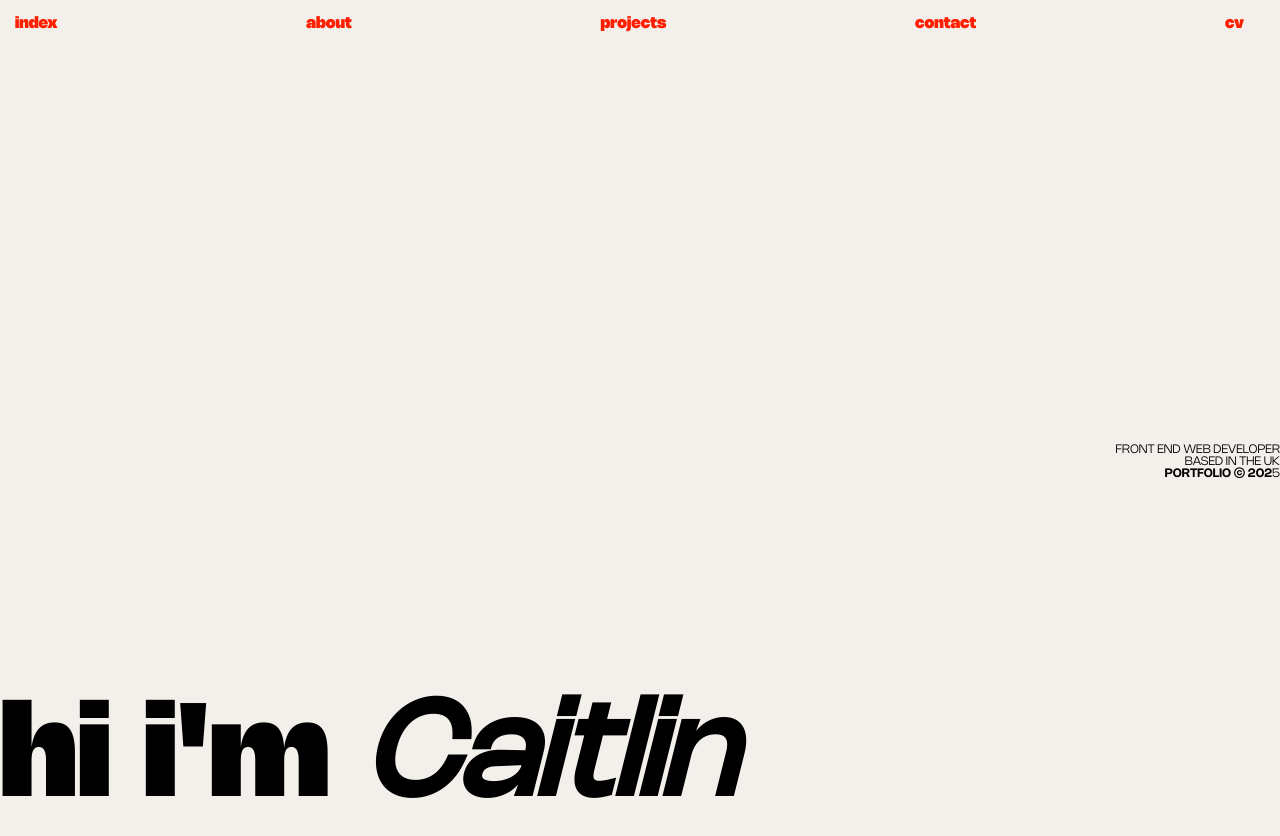
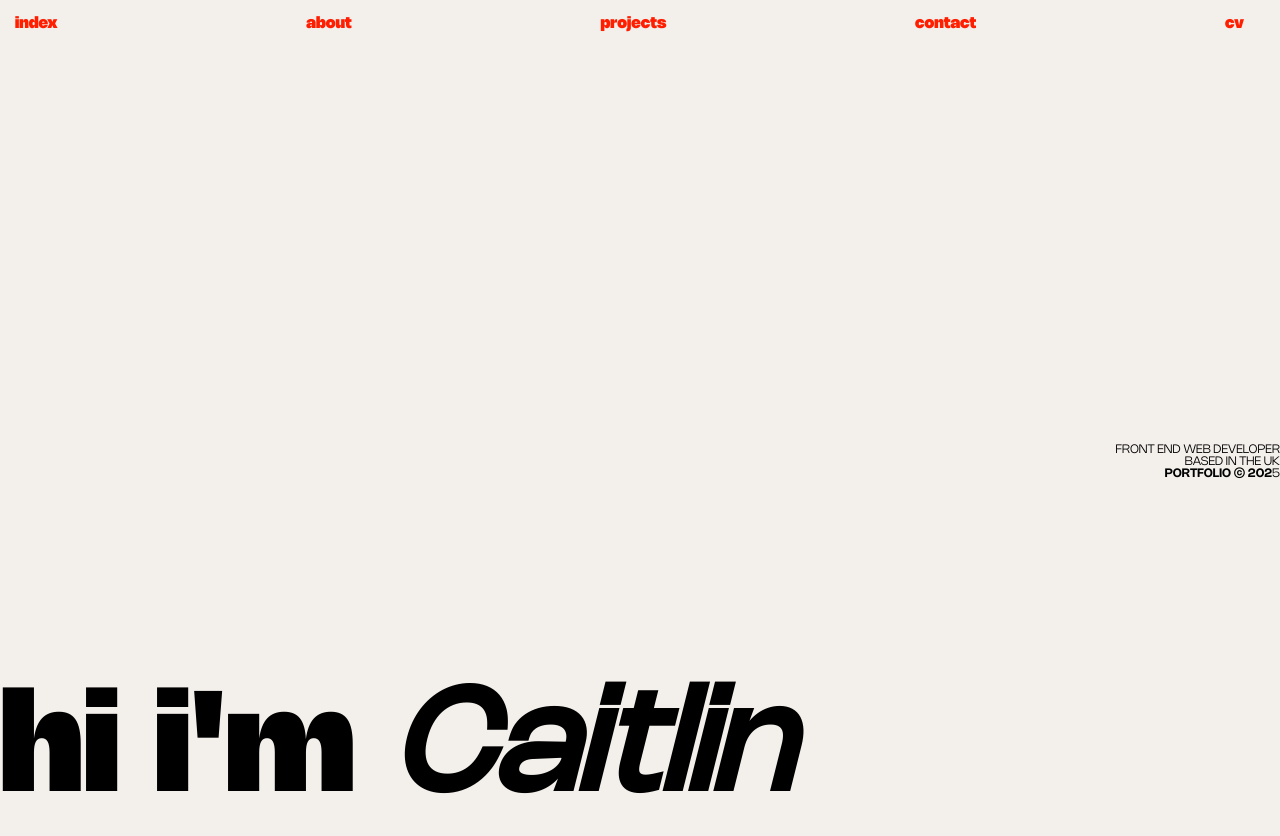
Before and after one commit to ccyoung22/DevPortfolio, a Next.js app in the folder portfolio/: page / in a window 1280 px wide. Shown: the top 836 px of the page. Built offline with nearby package versions, Linux system fonts and the light colour scheme.

Commit message:
Scroll animation good

```diff
--- a/portfolio/package.json
+++ b/portfolio/package.json
@@ -10,6 +10,7 @@
   },
   "dependencies": {
     "framer-motion": "^12.4.7",
+    "lenis": "^1.1.22",
     "motion": "^12.4.7",
     "next": "15.2.0",
     "react": "^19.0.0",
--- a/portfolio/src/app/components/Hero/Hero.module.css
+++ b/portfolio/src/app/components/Hero/Hero.module.css
@@ -5,14 +5,15 @@
   display: flex;
   align-items: flex-end;
   justify-content: space-between;
+  overflow: visible;
 }
 
 .title {
-  font-size: 130px;
+  font-size: 140px;
   margin: 0;
   padding: 0;
   font-family: "NohemiBlack";
-  line-height: 0.6em;
+  line-height: 0.65em;
 }
 
 .caitlin {
@@ -23,14 +24,14 @@
 
 .caitlin:hover {
   -webkit-text-stroke: 1px rgb(0, 0, 0);
-  text-shadow: 0 0 3px black, 0 0 6px black, 0 0 12px black, 0 0 25px black; /* Fallback for other browsers */
+  text-shadow: 0 0 3px black, 0 0 6px black, 0 0 12px black, 0 0 25px black;
 }
 
 .description {
-  text-align: right;
-  padding-bottom: 40vh;
   font-family: "NohemiLight";
   font-size: 12px;
+  text-align: right;
+  margin-bottom: 40vh;
 }
 
 .portText {
--- a/portfolio/src/app/components/Hero/Hero.tsx
+++ b/portfolio/src/app/components/Hero/Hero.tsx
@@ -1,19 +1,55 @@
+"use client";
 import { motion } from "framer-motion";
-
+import { useState, useEffect } from "react";
 import styles from "./Hero.module.css";
 
 export default function Hero() {
+  const [scrollY, setScrollY] = useState(0);
+
+  useEffect(() => {
+    const handleScroll = () => {
+      setScrollY(window.scrollY);
+    };
+
+    window.addEventListener("scroll", handleScroll);
+
+    return () => {
+      window.removeEventListener("scroll", handleScroll);
+    };
+  }, []);
   return (
     <>
       <section className={styles.container}>
+        <motion.div
+          animate={{
+            y: -scrollY * 0.3,
+          }}
+          transition={{
+            type: "spring",
+            stiffness: 100,
+            damping: 50,
+          }}
+        >
           <h1 className={styles.title}>
             hi i'm <span className={styles.caitlin}>Caitlin</span>
           </h1>
+        </motion.div>
+        <motion.div
+          animate={{
+            y: -scrollY * 0.7,
+          }}
+          transition={{
+            type: "spring",
+            stiffness: 80,
+            damping: 25,
+          }}
+        >
           <p className={styles.description}>
             FRONT END WEB DEVELOPER <br />
             BASED IN THE UK <br />
             <span className={styles.portText}>PORTFOLIO © 202</span>5
           </p>
+        </motion.div>
       </section>
     </>
   );
--- a/portfolio/src/app/page.tsx
+++ b/portfolio/src/app/page.tsx
@@ -1,3 +1,6 @@
+"use client";
+import { useEffect, useState } from "react";
+import Lenis from "lenis";
 import styles from "./page.module.css";
 import Hero from "./components/Hero/Hero";
 import About from "./components/About/About";
@@ -8,6 +11,11 @@ import Skills from "./components/Skills/Skills";
 import Story from "./components/Story/Story";
 
 export default function Home() {
+  useEffect(() => {
+    const lenis = new Lenis({
+      autoRaf: true,
+    });
+  }, []);
   return (
     <main className={styles.main}>
       <Navbar />
```
Also changed, not shown: portfolio/src/app/components/Hero/Caitlin.tsx (deleted, +0 -18 lines), 1 other file (tests, documents, lock files or other folders). Lines whose indentation alone changed are shown as unchanged.
